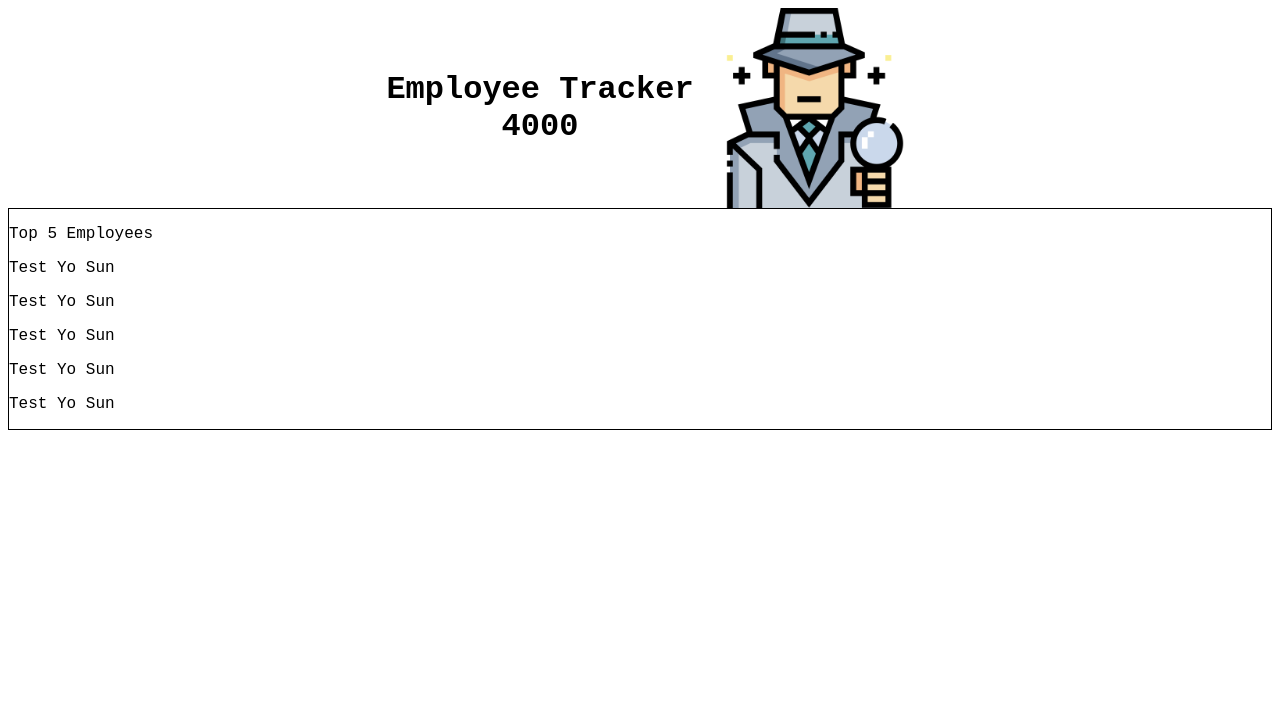
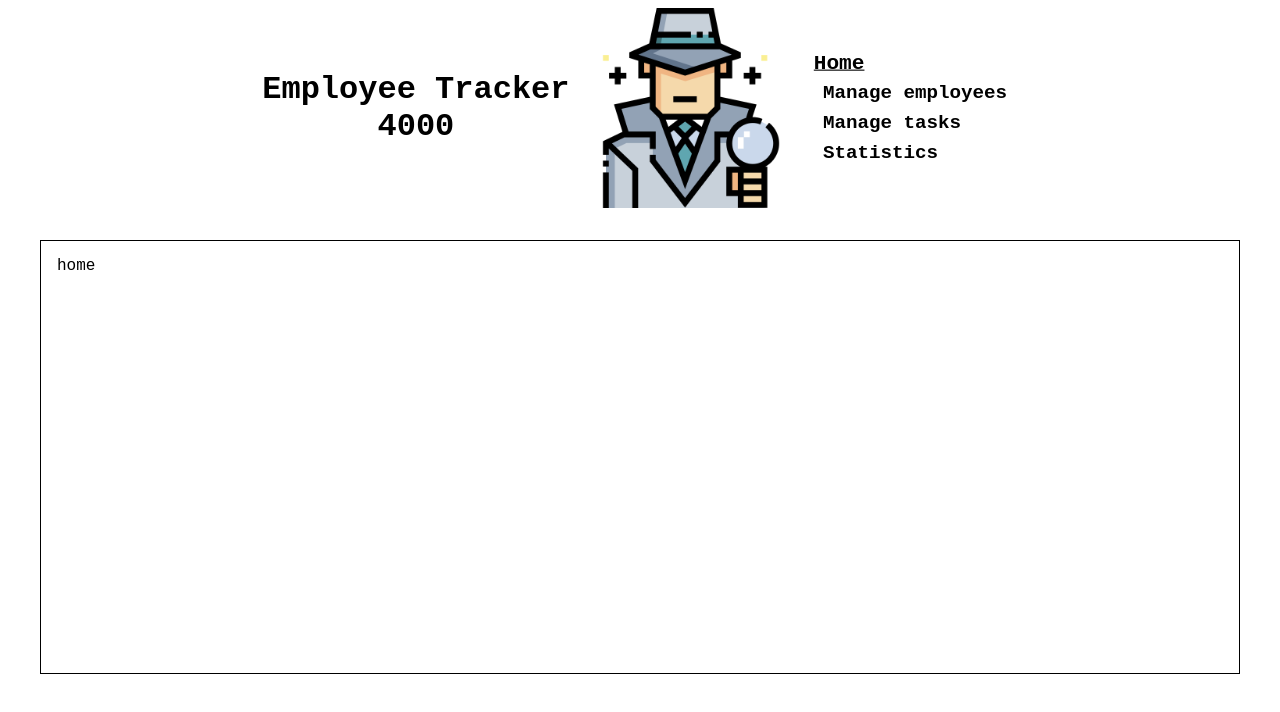
Before and after one commit to JocaNijeZmaj/employee-tracker-app, a React (Vite) app: page / in a window 1280 px wide. Shown: the top 712 px of the page. Built offline with nearby package versions, Linux system fonts and the light colour scheme.

Commit message:
Create-routes

```diff
--- a/src/App.scss
+++ b/src/App.scss
@@ -4,26 +4,50 @@
   --blue3: #72b9e7;
   --blue4: #FEDEFF;
 }
-*{
+* {
     font-family:'Courier New', Courier, monospace;
 }
 
-header{
+header {
     display: flex;
     justify-content: center;
     align-items: center;
-    h1{
+    h1 {
         max-width: 350px;
         text-align: center;
     }
+    nav {
+        display: flex;
+        flex-direction: column;
+        gap: 0.5rem;
+        margin: 2rem;
+        a{
+            text-decoration: none;
+            color: black;
+            font-size: 1.2rem;
+            transition: all 0.5s ease-in-out;
+            font-weight: 600;
+        }
+        a.active{
+            text-decoration: underline;
+
+            scale: 1.1;
+        }
+        a:hover {
+            opacity: 0.8;
+            scale: 1.1;
+        }
+    }
 }
-
 .logo {
     max-width: 200px;
 }
-
-
-
 .leaderboard {
     border: 1px solid black;
 }
+main {
+    border: 1px solid black;
+    margin: 2rem;
+    height: 50vh;
+    padding: 1rem;
+}
--- a/src/App.tsx
+++ b/src/App.tsx
@@ -1,9 +1,10 @@
 import { useState } from 'react'
 import './App.scss'
-import Leaderboard from './components/leaderboard';
-import { BrowserRouter, Routes, Route, Link } from 'react-router-dom';
+import { BrowserRouter, Routes, Route, Link, NavLink } from 'react-router-dom';
 import ManageEmployees from './pages/manage-employees';
 import ManageTasks from './pages/manage-tasks';
+import Statistics from './pages/statistics';
+import Home from './pages/home';
 
 
 function App() {
@@ -15,12 +16,19 @@ function App() {
         <header>
           <h1>Employee Tracker 4000</h1>
           <img className="logo" src="src\assets\private-detective.png" />
+          <nav>
+            <NavLink to="/">Home</NavLink>
+            <NavLink to="employees">Manage employees</NavLink>
+            <NavLink to="tasks">Manage tasks</NavLink>
+            <NavLink to="statistics">Statistics</NavLink>
+          </nav>
         </header>
         <main>
-          <Leaderboard />
           <Routes>
+            <Route index element={<Home />} />
             <Route path="employees" element={<ManageEmployees />} />
             <Route path="tasks" element={<ManageTasks />} />
+            <Route path="statistics" element={<Statistics />} />
           </Routes>
         </main>
       </div>
--- /dev/null
+++ b/src/pages/home.tsx
@@ -0,0 +1,7 @@
+import React from 'react'
+
+export default function Home() {
+  return (
+    <div>home</div>
+  )
+}
--- a/src/pages/statistics.tsx
+++ b/src/pages/statistics.tsx
@@ -0,0 +1,7 @@
+import React from 'react'
+
+export default function Statistics() {
+  return (
+    <div>Statistics</div>
+  )
+}
```
